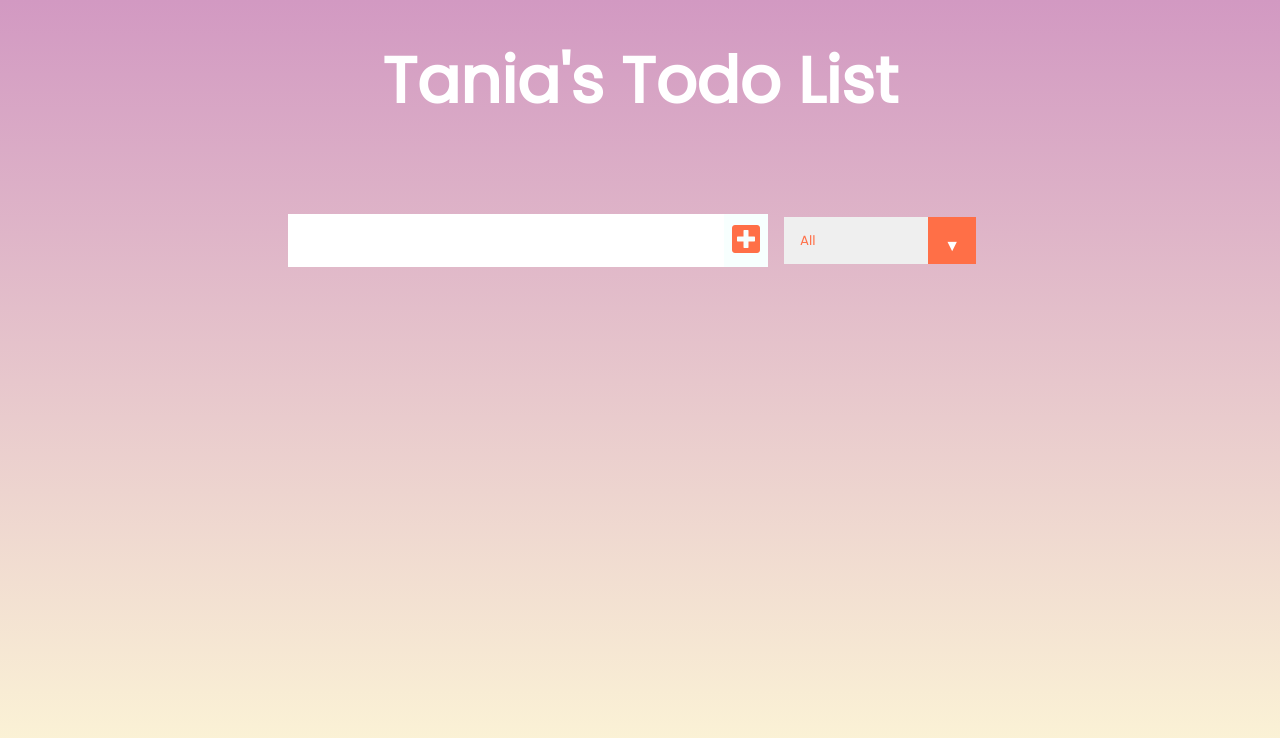
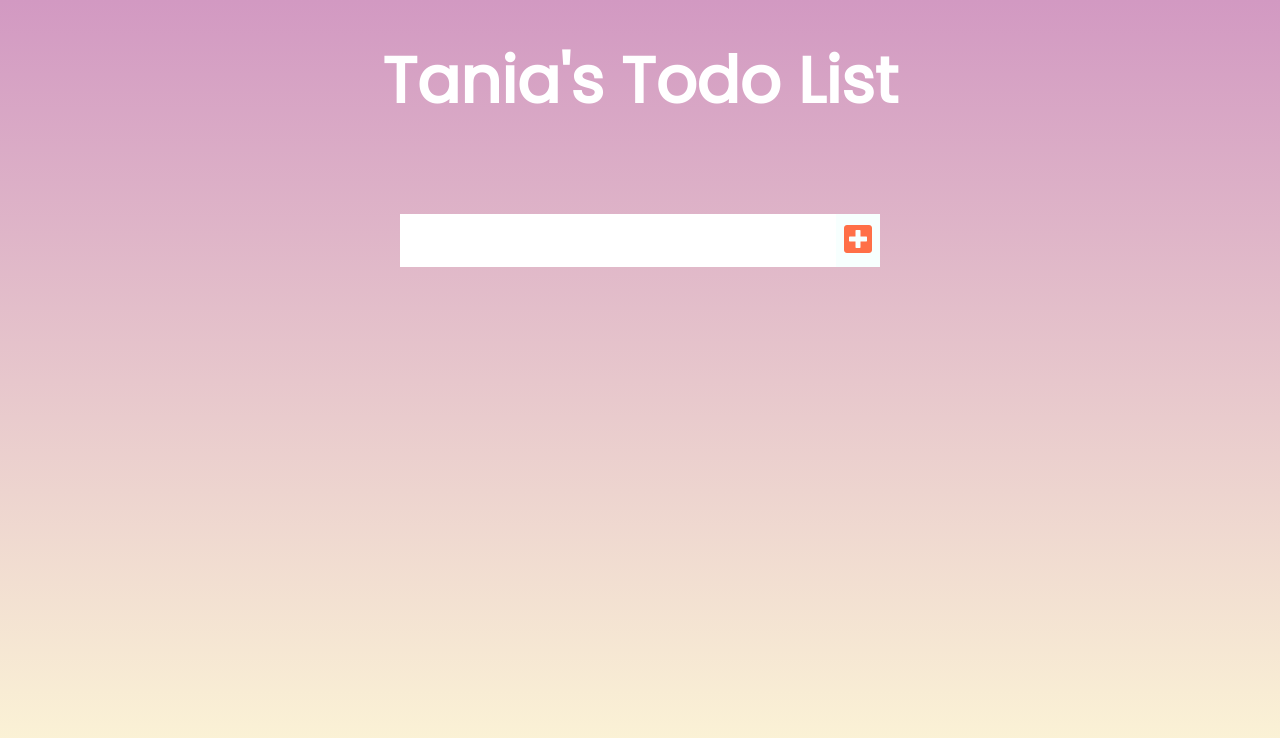
Before and after one commit to deytania9/taniastodolist, a React (Create React App) app: page / in a window 1280 px wide. Shown: the top 738 px of the page. Built offline with nearby package versions, Linux system fonts and the light colour scheme.

Commit message:
Update Form.js

```diff
--- a/src/components/Form.js
+++ b/src/components/Form.js
@@ -18,14 +18,14 @@ const Form=({setInputText, todos, setTodos,inputText})=>{
       <button onClick={submitTodoHandler} className="todo-button" type="submit">
         <i className="fas fa-plus-square"></i>
       </button>
-      <div className="select">
+{/*<div className="select">
         <select
         name="todos" className="filter-todo">
           <option value="all">All</option>
           <option value="completed">Completed</option>
           <option value="incomplete">Incomplete</option>
         </select>
-      </div>
+      </div>*/}
     </form>
     )
 }
```
